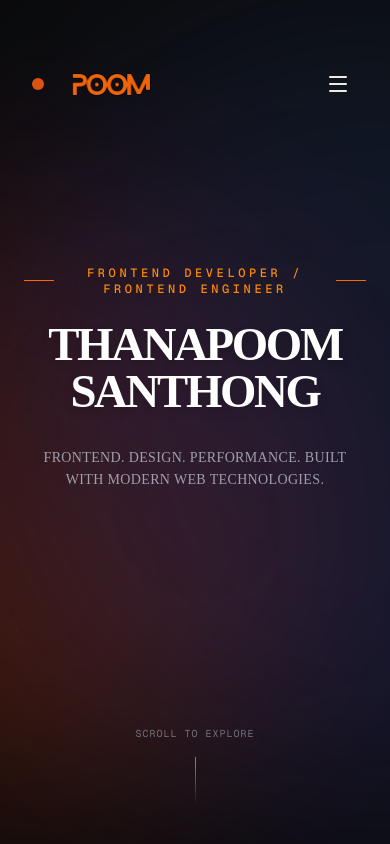
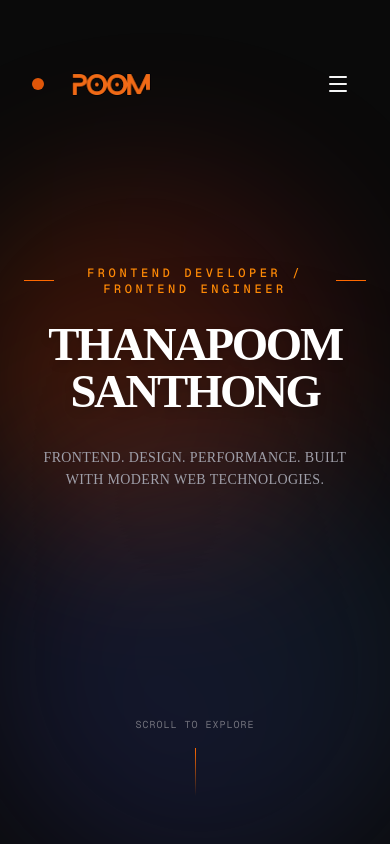
Before and after one commit to Poomsanthong/PoomSan-Porfolio, a Next.js app: page / in a window 390 px wide. Shown: the top 844 px of the page. Built offline with nearby package versions, Linux system fonts and the light colour scheme.

Commit message:
refrator : reduce the animation and check for reduceMotion for mobile devices

```diff
--- a/components/AnimatedBg.tsx
+++ b/components/AnimatedBg.tsx
@@ -1,6 +1,7 @@
 "use client";
 
-import { motion } from "framer-motion";
+import { motion, useReducedMotion } from "framer-motion";
+import { useEffect, useState } from "react";
 
 export default function AnimatedBg({
   blur = 0,
@@ -11,6 +12,21 @@ export default function AnimatedBg({
   scale?: number;
   opacity?: number;
 }) {
+  const prefersReducedMotion = useReducedMotion();
+  const [isMobile, setIsMobile] = useState(false);
+
+  useEffect(() => {
+    const mediaQuery = window.matchMedia("(max-width: 767px)");
+    const updateIsMobile = () => setIsMobile(mediaQuery.matches);
+
+    updateIsMobile();
+    mediaQuery.addEventListener("change", updateIsMobile);
+
+    return () => mediaQuery.removeEventListener("change", updateIsMobile);
+  }, []);
+
+  const useLiteMode = prefersReducedMotion || isMobile;
+
   return (
     <motion.div
       className="absolute inset-0 z-0 pointer-events-none overflow-hidden"
@@ -24,38 +40,56 @@ export default function AnimatedBg({
         ease: [0.76, 0, 0.24, 1],
       }}
     >
-      {/* ORANGE */}
       <motion.div
-        animate={{
+        animate={
+          useLiteMode
+            ? undefined
+            : {
                 x: [0, 100, -50, 0],
                 y: [0, -50, 50, 0],
                 rotate: [0, 45, -45, 0],
-        }}
-        transition={{ duration: 12, repeat: Infinity, ease: "linear" }}
-        className="absolute top-[20%] right-[10%] w-[600px] h-[600px] bg-gradient-to-tr from-orange-600/30 to-rose-600/10 blur-[100px] rounded-full"
+              }
+        }
+        transition={
+          useLiteMode
+            ? undefined
+            : { duration: 12, repeat: Infinity, ease: "linear" }
+        }
+        className="absolute top-[20%] right-[10%] h-[380px] w-[380px] rounded-full bg-gradient-to-tr from-orange-600/30 to-rose-600/10 blur-[72px] md:h-[600px] md:w-[600px] md:blur-[100px]"
       />
-      {/* BLUE */}
       <motion.div
-        animate={{
+        animate={
+          useLiteMode
+            ? undefined
+            : {
                 x: [0, -100, 50, 0],
                 y: [0, 100, -50, 0],
-        }}
-        transition={{ duration: 15, repeat: Infinity, ease: "linear" }}
-        className="absolute -bottom-[-10%] -left-[-10%] w-[800px] h-[800px] bg-gradient-to-tr from-indigo-900/40 to-cyan-900/20 blur-[120px] rounded-full"
+              }
+        }
+        transition={
+          useLiteMode
+            ? undefined
+            : { duration: 15, repeat: Infinity, ease: "linear" }
+        }
+        className="absolute -bottom-[5%] -left-[5%] h-[460px] w-[460px] rounded-full bg-gradient-to-tr from-indigo-900/35 to-cyan-900/20 blur-[84px] md:-bottom-[-10%] md:-left-[-10%] md:h-[800px] md:w-[800px] md:blur-[120px]"
       />
       {/* 3d cubes */}
+      {!useLiteMode && (
+        <>
           <motion.div
             initial={{ opacity: 0, y: 50, rotate: -15 }}
             animate={{ opacity: 0.8, y: 0, rotate: -5 }}
             transition={{ duration: 0.8 }}
-        className="hidden lg:block absolute top-[25%] left-[20%] w-[120px] h-[120px] bg-gradient-to-br from-zinc-800 to-zinc-900 border border-white/5 rounded-xl shadow-2xl backdrop-blur-xl"
-      />{" "}
+            className="absolute top-[25%] left-[20%] hidden h-[120px] w-[120px] rounded-xl border border-white/5 bg-gradient-to-br from-zinc-800 to-zinc-900 shadow-2xl backdrop-blur-xl lg:block"
+          />
           <motion.div
             initial={{ opacity: 0, y: -50, rotate: 15 }}
             animate={{ opacity: 0.6, y: 0, rotate: 10 }}
             transition={{ duration: 0.8, delay: 0.1 }}
-        className="hidden lg:block absolute bottom-[25%] right-[25%] w-[80px] h-[80px] bg-gradient-to-br from-orange-500/20 to-rose-500/10 border border-orange-500/20 rounded-lg shadow-2xl backdrop-blur-xl"
+            className="absolute right-[25%] bottom-[25%] hidden h-[80px] w-[80px] rounded-lg border border-orange-500/20 bg-gradient-to-br from-orange-500/20 to-rose-500/10 shadow-2xl backdrop-blur-xl lg:block"
           />
+        </>
+      )}
     </motion.div>
   );
 }
--- a/components/Hero.tsx
+++ b/components/Hero.tsx
@@ -1,17 +1,32 @@
 "use client";
-import { motion } from "framer-motion";
+import { motion, useReducedMotion } from "framer-motion";
+import { useEffect, useState } from "react";
 import AnimatedBg from "@/components/AnimatedBg";
 
 export default function Hero() {
   const words = "THANAPOOM SANTHONG".split(" ");
+  const prefersReducedMotion = useReducedMotion();
+  const [isMobile, setIsMobile] = useState(false);
+
+  useEffect(() => {
+    const mediaQuery = window.matchMedia("(max-width: 767px)");
+    const updateIsMobile = () => setIsMobile(mediaQuery.matches);
+
+    updateIsMobile();
+    mediaQuery.addEventListener("change", updateIsMobile);
+
+    return () => mediaQuery.removeEventListener("change", updateIsMobile);
+  }, []);
+
+  const useLiteMotion = prefersReducedMotion || isMobile;
 
   return (
     <motion.section
-      initial={{ opacity: 0, y: 40 }}
+      initial={useLiteMotion ? { opacity: 0 } : { opacity: 0, y: 40 }}
       animate={{ opacity: 1, y: 0 }}
       transition={{
-        duration: 0.45,
-        delay: 0.05,
+        duration: useLiteMotion ? 0.3 : 0.45,
+        delay: useLiteMotion ? 0 : 0.05,
         ease: [0.16, 1, 0.3, 1],
       }}
       id="home"
@@ -24,9 +39,12 @@ export default function Hero() {
       {/* Subtitle*/}
       <div className="relative z-10 flex flex-col items-center justify-center text-center mt-auto md:mt-16 h-full w-full max-w7xl mx-auto">
         <motion.div
-          initial={{ opacity: 0, y: 20 }}
+          initial={useLiteMotion ? { opacity: 0 } : { opacity: 0, y: 20 }}
           animate={{ opacity: 1, y: 0 }}
-          transition={{ duration: 0.45, delay: 0.1 }}
+          transition={{
+            duration: useLiteMotion ? 0.25 : 0.45,
+            delay: useLiteMotion ? 0.05 : 0.1,
+          }}
           className="mb-6 flex items-center justify-center gap-3 w-full"
         >
           <div className="w-12 h-[1px] bg-orange-500" />
@@ -43,11 +61,11 @@ export default function Hero() {
           {words.map((word, i) => (
             <motion.h1
               key={i}
-              initial={{ opacity: 0, y: 100 }}
+              initial={useLiteMotion ? { opacity: 0 } : { opacity: 0, y: 100 }}
               animate={{ opacity: 1, y: 0 }}
               transition={{
-                duration: 0.45,
-                delay: 0.15 + i * 0.1,
+                duration: useLiteMotion ? 0.25 : 0.45,
+                delay: useLiteMotion ? 0.08 : 0.15 + i * 0.1,
                 ease: [0.16, 1, 0.3, 1],
               }}
               className="text-[12vw] sm:text-[10vw] md:text-[8vw] lg:text-[7vw] leading-none font-black tracking-tighter text-white uppercase drop-shadow-lg overflow-hidden  w-full text-center "
@@ -59,9 +77,12 @@ export default function Hero() {
 
         {/* Small Description */}
         <motion.p
-          initial={{ opacity: 0, y: 20 }}
+          initial={useLiteMotion ? { opacity: 0 } : { opacity: 0, y: 20 }}
           animate={{ opacity: 1, y: 0 }}
-          transition={{ duration: 0.45, delay: 0.35 }}
+          transition={{
+            duration: useLiteMotion ? 0.25 : 0.45,
+            delay: useLiteMotion ? 0.12 : 0.35,
+          }}
           className="mt-8 sm:mt-12 text-zinc-400 max-w-2xl text-sm md:text-base lg:text-lg font-light tracking-wide leading-relaxed px-4 mx-auto"
         >
           FRONTEND. DESIGN. PERFORMANCE. BUILT WITH MODERN WEB TECHNOLOGIES.
@@ -71,7 +92,10 @@ export default function Hero() {
       <motion.div
         initial={{ opacity: 0 }}
         animate={{ opacity: 1 }}
-        transition={{ delay: 0.55, duration: 0.45 }}
+        transition={{
+          delay: useLiteMotion ? 0.18 : 0.55,
+          duration: useLiteMotion ? 0.25 : 0.45,
+        }}
         className="relative z-10 w-full flex justify-between items-end mt-auto pt-14"
       >
         <div className="hidden md:flex flex-col gap-2 opacity-50 font-mono text-[10px] tracking-widest uppercase">
@@ -80,8 +104,12 @@ export default function Hero() {
         </div>
 
         <motion.div
-          animate={{ y: [0, 10, 0] }}
-          transition={{ repeat: Infinity, duration: 2, ease: "easeInOut" }}
+          animate={useLiteMotion ? undefined : { y: [0, 10, 0] }}
+          transition={
+            useLiteMotion
+              ? undefined
+              : { repeat: Infinity, duration: 2, ease: "easeInOut" }
+          }
           className="mx-auto md:mx-0 flex flex-col items-center gap-4 cursor-pointer"
         >
           <span className="text-[10px] uppercase tracking-widest font-mono text-zinc-500">
```
Lines whose indentation alone changed are shown as unchanged.
